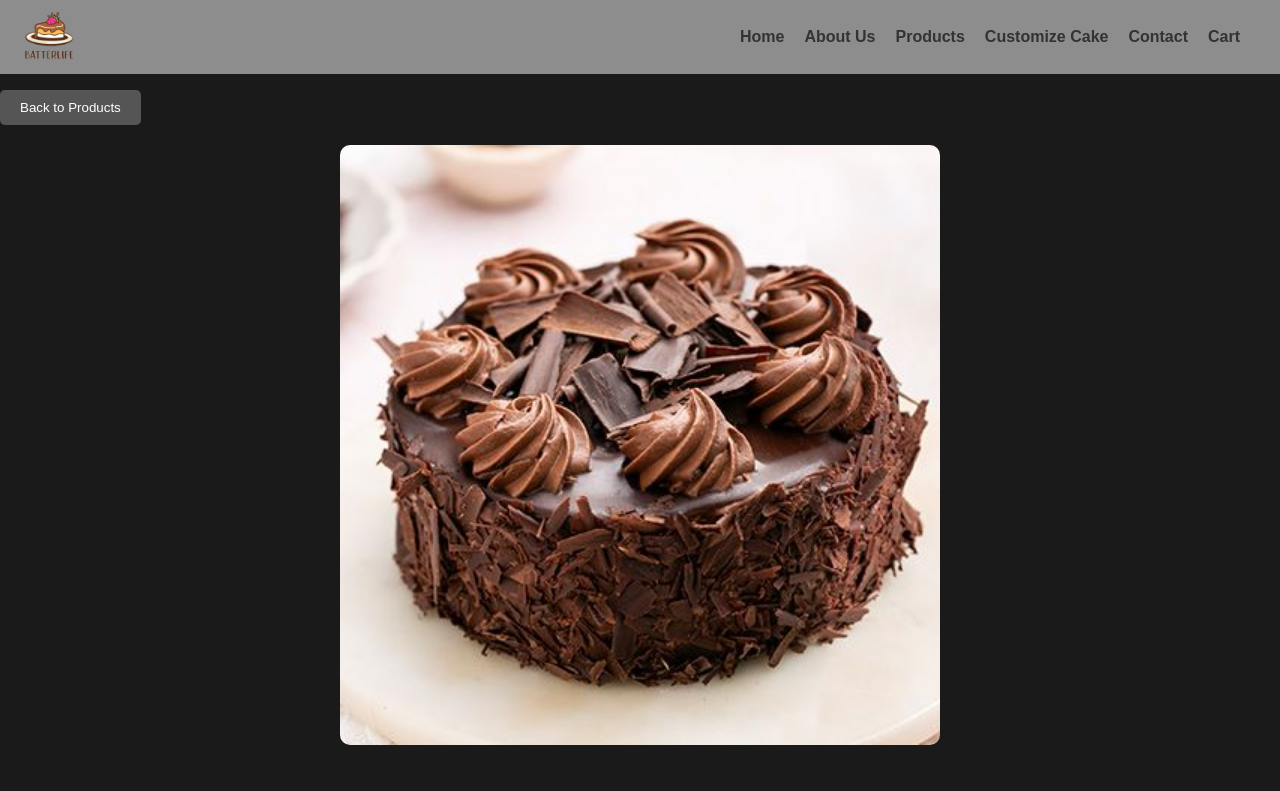
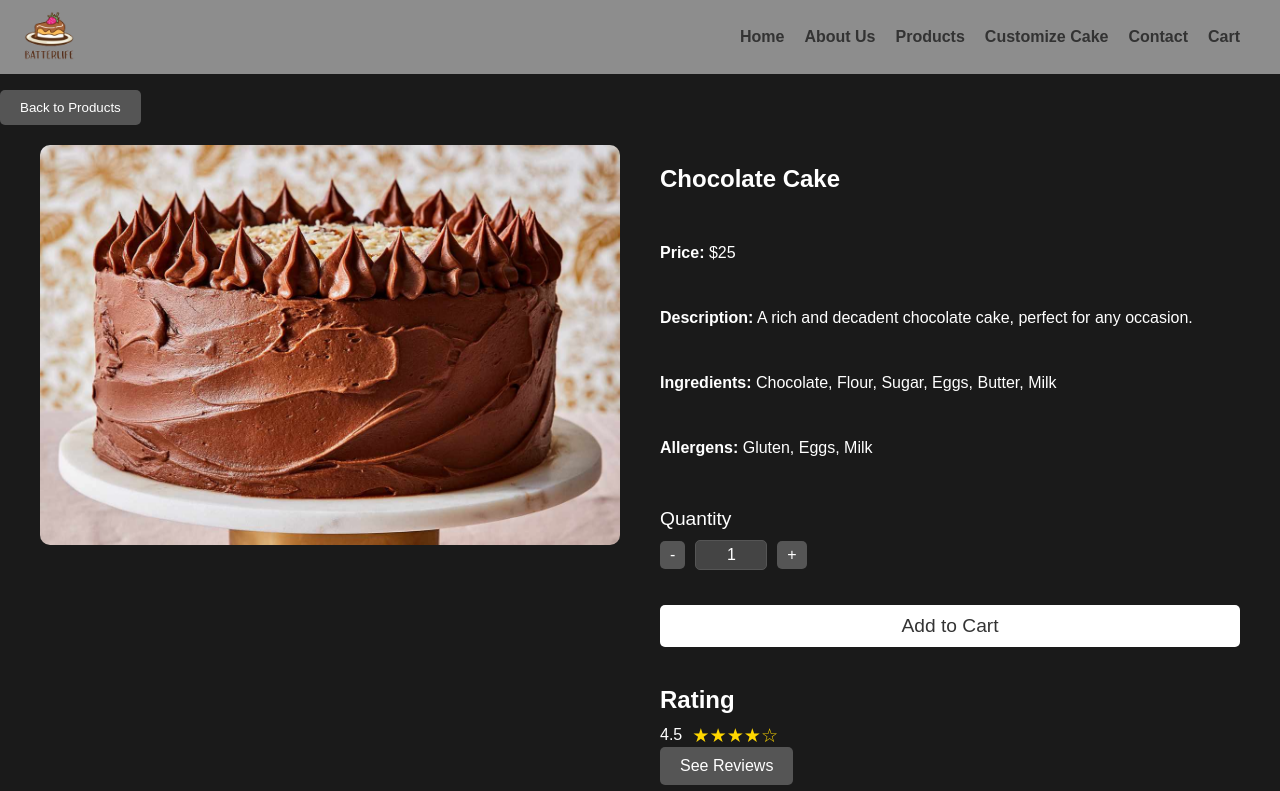
Before and after one commit to AndraSmarandache/batterlife, a React (Create React App) app: page /products/1 in a window 1280 px wide. Shown: the top 791 px of the page. Built offline with nearby package versions, Linux system fonts and the light colour scheme.

Commit message:
Image on left text on rightinitial version

```diff
--- a/src/components/ProductDetails.css
+++ b/src/components/ProductDetails.css
@@ -5,6 +5,7 @@
     min-height: 100vh;
     padding-bottom: 20px;
 }
+
 .fade-in {
     animation: fadeIn 0.5s ease-in-out;
 }
@@ -33,18 +34,28 @@
 }
 
 .product-details-content {
-    max-width: 600px;
+    display: flex;
+    align-items: flex-start;
+    justify-content: space-between;
+    gap: 40px;
+    max-width: 1200px;
     margin: 0 auto;
-    text-align: center;
+    text-align: left;
     padding-bottom: 20px;
 }
 
 .product-details-image {
-    width: 100%;
-    height: 100%;
-    object-fit: contain;
+    width: 50%;
+    height: 400px;
+    object-fit: cover;
     border-radius: 10px;
-    margin-bottom: 20px;
+}
+
+.product-info {
+    width: 50%;
+    display: flex;
+    flex-direction: column;
+    gap: 15px;
 }
 
 .product-card img {
@@ -56,7 +67,7 @@
 .quantity-container {
     display: flex;
     flex-direction: column;
-    align-items: center;
+    align-items: flex-start;
     gap: 10px;
     margin: 20px 0;
 }
@@ -87,7 +98,6 @@
 }
 
 .quantity-selector input[type="number"] {
-    -moz-appearance: textfield;
     padding: 5px;
     font-size: 1rem;
     width: 60px;
@@ -115,7 +125,7 @@
     transition: background-color 0.3s ease, transform 0.3s ease;
 }
 
-  .add-to-cart-button.hover {
+.add-to-cart-button:hover {
     background-color: #ddd;
     transform: scale(1.05);
 }
@@ -134,7 +144,6 @@
     display: flex;
     align-items: center;
     gap: 10px;
-    margin-bottom: 10px;
     margin-top: 10px;
 }
 
--- a/src/components/ProductDetails.js
+++ b/src/components/ProductDetails.js
@@ -133,7 +133,7 @@ function ProductDetails() {
   const [showReviews, setShowReviews] = useState(false);
 
   useEffect(() => {
-    const selectedProduct = products.find(p => p.id === parseInt(productId));
+    const selectedProduct = products.find((p) => p.id === parseInt(productId));
     if (selectedProduct) {
       setProduct(selectedProduct);
     } else {
@@ -141,27 +141,24 @@ function ProductDetails() {
     }
   }, [productId]);
 
+  if (!product) {
+    return <p>Loading...</p>;
+  }
+
   const handleAddToCart = () => {
-    alert(`${product.name} (Quantity: ${quantity}) added to cart!`);
+    console.log(`Added ${quantity} of ${product.name} to cart.`);
   };
-
-  if (!product) {
-    return (
-      <div className="product-details-page">
-        <button onClick={() => navigate(-1)} className="back-button">Back to Products</button>
-        <div className="product-details-content">
-          <h2>Product not found</h2>
-          <p>The product you are looking for does not exist.</p>
-        </div>
-      </div>
-    );
-  }
 
   return (
     <div className="product-details-page fade-in">
-      <button onClick={() => navigate(-1)} className="back-button">Back to Products</button>
+      <button onClick={() => navigate(-1)} className="back-button">
+        Back to Products
+      </button>
+
       <div className="product-details-content">
         <img src={product.image} alt={product.name} className="product-details-image" />
+
+        <div className="product-info">
           <h2>{product.name}</h2>
           <p><strong>Price:</strong> ${product.price}</p>
           <p><strong>Description:</strong> {product.description}</p>
@@ -223,6 +220,7 @@ function ProductDetails() {
           </div>
         </div>
       </div>
+    </div>
   );
 }
 
```
Also changed, not shown: public/images/chocolate-cake.jpg. Lines whose indentation alone changed are shown as unchanged.
